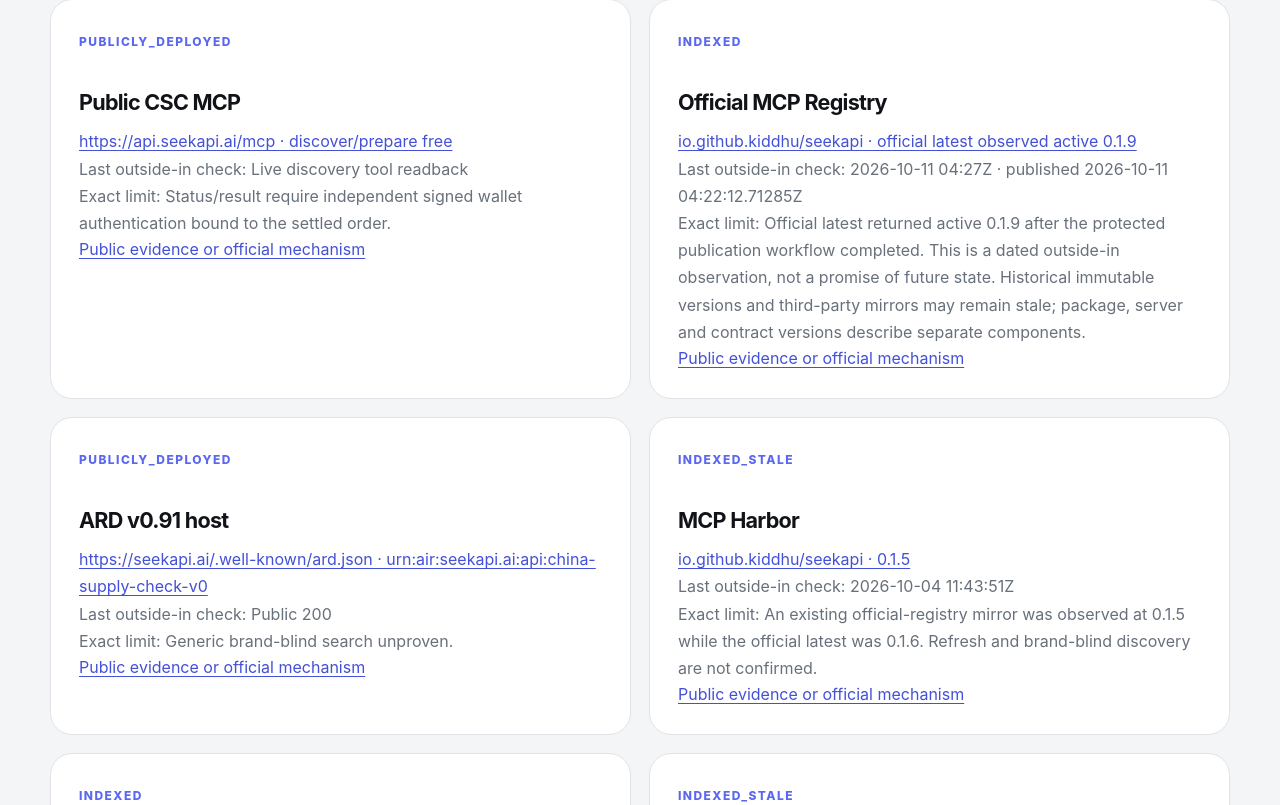
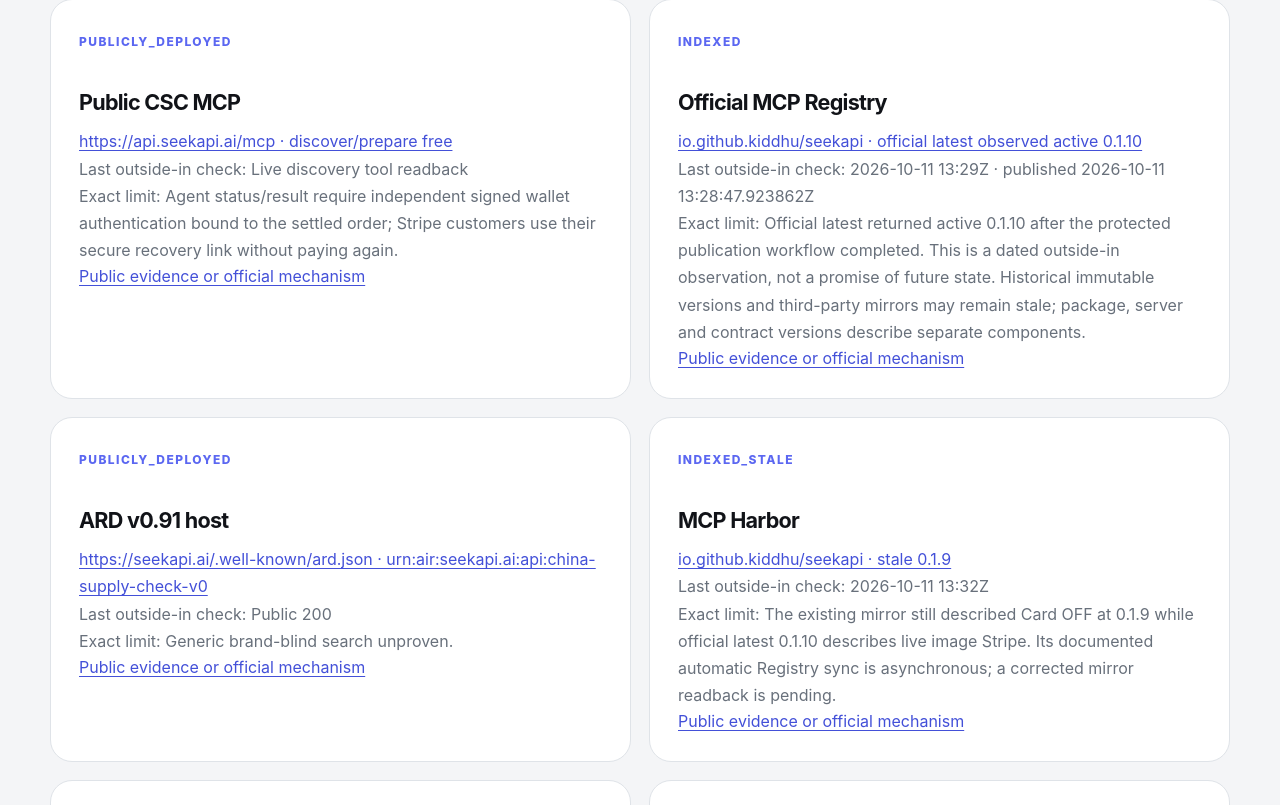
Before and after one commit to kiddhu/seekapi-public, a Next.js app: page /discovery-status in a window 1280 px wide. Shown: the part 1375-2180 px from the top of the page. Built offline with nearby package versions, Linux system fonts and the light colour scheme.

Commit message:
fix: align published model guide and Registry readback metadata

```diff
--- a/app/(english)/discovery-status/page.tsx
+++ b/app/(english)/discovery-status/page.tsx
@@ -10,12 +10,14 @@ type Surface = { name: string; state: State; address: string; url?: string; chec
 const surfaces: Surface[] = [
   { name: 'CSC product page', state: 'PUBLICLY_DEPLOYED', address: 'https://seekapi.ai/china-supply-check', url: 'https://seekapi.ai/china-supply-check', checked: 'Dated snapshot · read live before purchase', evidence: 'https://seekapi.ai/china-supply-check', blocker: 'Brand-blind procurement-intent ranking is UNKNOWN on this public surface. URL reachability and directory listings do not establish discovery success.' },
   { name: 'Production acceptance summary', state: 'PUBLICLY_DEPLOYED', address: 'https://seekapi.ai/china-supply-check/sample', url: 'https://seekapi.ai/china-supply-check/sample', checked: 'Authorized production acceptance summary', evidence: 'https://seekapi.ai/china-supply-check/sample', blocker: 'Public benchmark source observations are disclosed with final qualification UNKNOWN; paid-order candidate details remain private. Archived V4 is secondary.' },
-  { name: 'Public CSC MCP', state: 'PUBLICLY_DEPLOYED', address: 'https://api.seekapi.ai/mcp · discover/prepare free', url: 'https://api.seekapi.ai/mcp', checked: 'Live discovery tool readback', evidence: 'https://api.seekapi.ai/mcp', blocker: 'Status/result require independent signed wallet authentication bound to the settled order.' },
-  { name: 'Official MCP Registry', state: 'INDEXED', address: 'io.github.kiddhu/seekapi · official latest observed active 0.1.9', url: 'https://registry.modelcontextprotocol.io/v0.1/servers/io.github.kiddhu%2Fseekapi/versions/latest', checked: '2026-10-11 04:27Z · published 2026-10-11 04:22:12.71285Z', evidence: 'https://registry.modelcontextprotocol.io/v0.1/servers/io.github.kiddhu%2Fseekapi/versions/latest', blocker: 'Official latest returned active 0.1.9 after the protected publication workflow completed. This is a dated outside-in observation, not a promise of future state. Historical immutable versions and third-party mirrors may remain stale; package, server and contract versions describe separate components.' },
+  { name: 'Public CSC MCP', state: 'PUBLICLY_DEPLOYED', address: 'https://api.seekapi.ai/mcp · discover/prepare free', url: 'https://api.seekapi.ai/mcp', checked: 'Live discovery tool readback', evidence: 'https://api.seekapi.ai/mcp', blocker: 'Agent status/result require independent signed wallet authentication bound to the settled order; Stripe customers use their secure recovery link without paying again.' },
+  { name: 'Official MCP Registry', state: 'INDEXED', address: 'io.github.kiddhu/seekapi · official latest observed active 0.1.10', url: 'https://registry.modelcontextprotocol.io/v0.1/servers/io.github.kiddhu%2Fseekapi/versions/latest', checked: '2026-10-11 13:29Z · published 2026-10-11 13:28:47.923862Z', evidence: 'https://registry.modelcontextprotocol.io/v0.1/servers/io.github.kiddhu%2Fseekapi/versions/latest', blocker: 'Official latest returned active 0.1.10 after the protected publication workflow completed. This is a dated outside-in observation, not a promise of future state. Historical immutable versions and third-party mirrors may remain stale; package, server and contract versions describe separate components.' },
   { name: 'ARD v0.91 host', state: 'PUBLICLY_DEPLOYED', address: 'https://seekapi.ai/.well-known/ard.json · urn:air:seekapi.ai:api:china-supply-check-v0', url: 'https://seekapi.ai/.well-known/ard.json', checked: 'Public 200', evidence: 'https://seekapi.ai/.well-known/ard.json', blocker: 'Generic brand-blind search unproven.' },
-  { name: 'MCP Harbor', state: 'INDEXED_STALE', address: 'io.github.kiddhu/seekapi · 0.1.5', url: 'https://ai.mcpharbor.dev/servers/io.github.kiddhu/seekapi', checked: '2026-10-04 11:43:51Z', evidence: 'https://ai.mcpharbor.dev/api/v0/servers/io.github.kiddhu%2Fseekapi', blocker: 'An existing official-registry mirror was observed at 0.1.5 while the official latest was 0.1.6. Refresh and brand-blind discovery are not confirmed.' },
-  { name: 'Glama', state: 'INDEXED', address: 'SeekAPI China Supply Check connector', url: 'https://glama.ai/mcp/connectors/io.github.kiddhu/seekapi', checked: '2026-10-04 11:48:39Z', evidence: 'https://glama.ai/mcp/connectors/io.github.kiddhu/seekapi', blocker: 'Current commercial description and public repository were present. Numeric registry version was not exposed in the observed page. Listing and health checks do not establish procurement-intent ranking or traffic.' },
+  { name: 'MCP Harbor', state: 'INDEXED_STALE', address: 'io.github.kiddhu/seekapi · stale 0.1.9', url: 'https://ai.mcpharbor.dev/servers/io.github.kiddhu/seekapi', checked: '2026-10-11 13:32Z', evidence: 'https://ai.mcpharbor.dev/api/v0/servers/io.github.kiddhu%2Fseekapi', blocker: 'The existing mirror still described Card OFF at 0.1.9 while official latest 0.1.10 describes live image Stripe. Its documented automatic Registry sync is asynchronous; a corrected mirror readback is pending.' },
+  { name: 'Glama', state: 'INDEXED_STALE', address: 'SeekAPI China Supply Check connector', url: 'https://glama.ai/mcp/connectors/io.github.kiddhu/seekapi', checked: '2026-10-11 13:32Z', evidence: 'https://glama.ai/mcp/connectors/io.github.kiddhu/seekapi', blocker: 'The current connector still described Card OFF. The official product, commercial truth and Registry latest now support live image Stripe. Listing and health checks do not establish corrected indexing or procurement-intent ranking.' },
   { name: 'PluginBench', state: 'INDEXED_STALE', address: 'Existing listing 0.1.4 · correction SUBMITTED / PENDING_REVIEW', url: 'https://pluginbench.com/mcp/io.github.kiddhu/seekapi', checked: '2026-10-04 · stale listing read at 11:44:00Z; later correction acknowledged by submission form', evidence: 'https://pluginbench.com/mcp/io.github.kiddhu/seekapi', blocker: 'The observed listing still said paid check closed. A correction was submitted and acknowledged for review; no submission ID was exposed. Current indexing of the correction has not been confirmed.' },
+  { name: 'CorpusIQ', state: 'INDEXED_STALE', address: 'Public supplier-screening guide retains old Stripe copy', url: 'https://www.corpusiq.io/docs/hermes/mcp/servers/external/seekapi-mcp', checked: '2026-10-11 13:32Z', evidence: 'https://www.corpusiq.io/docs/hermes/mcp/servers/external/seekapi-mcp', blocker: 'The public guide still says Stripe is being enabled. Image Stripe is already live in official current sources. Maintainer correction and refreshed indexing are separate receipts.' },
+  { name: 'OpenAISuite', state: 'INDEXED_STALE', address: 'Downstream MCP listing retains Card OFF', url: 'https://openaisuite.com/mcp/io.github.kiddhu/seekapi/', checked: '2026-10-11 13:32Z', evidence: 'https://openaisuite.com/mcp/io.github.kiddhu/seekapi/', blocker: 'The current listing retains the old global Card OFF description. It does not override live image Stripe in official current sources; corrected indexing is not confirmed.' },
   { name: 'MCPServers.org', state: 'UNKNOWN', address: 'Free remote-server submission route available', checked: '2026-10-04 · public form readback', evidence: 'https://mcpservers.org/submit', blocker: 'The form accepts a website or documentation URL and remote connections. No accepted submission or current listing is evidenced in this snapshot.' },
   { name: 'A2A Registry', state: 'UNKNOWN', address: 'No matching record in the bounded SeekAPI query', checked: '2026-10-04 11:43:48Z', evidence: 'https://api.a2a-registry.org/public/agents?q=seekapi', blocker: 'The bounded query returned no matches. This is not proof of universal absence; compatible truthful manifest eligibility and submission remain unconfirmed.' },
   { name: 'Smithery', state: 'UNKNOWN', address: 'Remote MCP publishing available; no listing receipt', checked: '2026-10-04 · publishing documentation and login redirect readback', evidence: 'https://smithery.ai/docs/build/publish', blocker: 'Streamable HTTP URL publishing is documented, but the observed publishing route requires account login. No submission or listing ID is claimed.' },
```
Also changed, not shown: public/llms.txt, 2 other files (tests, documents, lock files or other folders).
